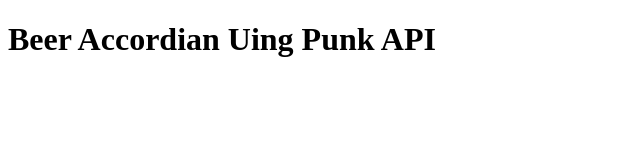
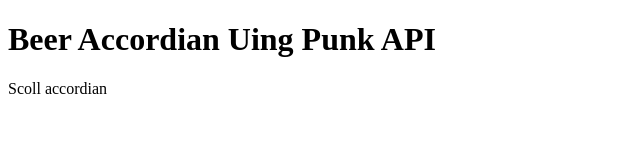
Before and after one commit to Al-Web-Dev/UNRVLD-Task, a plain HTML site: page index.html in a window 1280 px wide. Shown: the whole page, without its empty margins (0-640 px from the left). Drawn offline with Linux system fonts and the light colour scheme.

Commit message:
test push

```diff
--- a/index.html
+++ b/index.html
@@ -10,5 +10,7 @@
 
   <h1>Beer Accordian Uing Punk API</h1>
 
+  <p>Scoll accordian</p>
+
 </body>
 </html>
```
